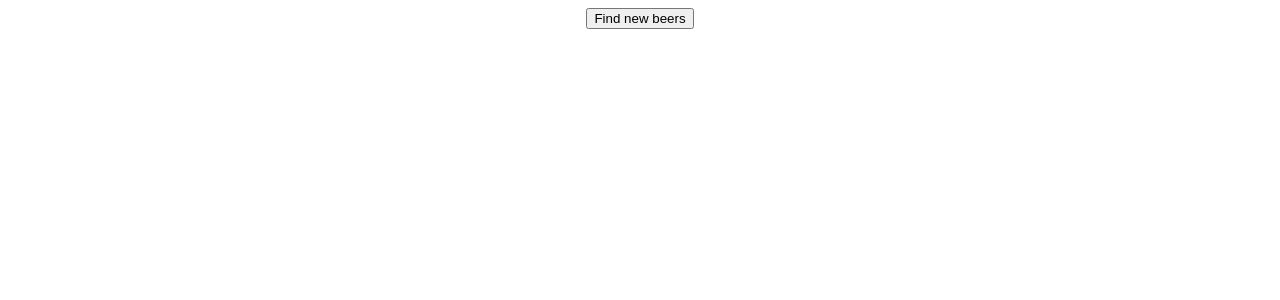
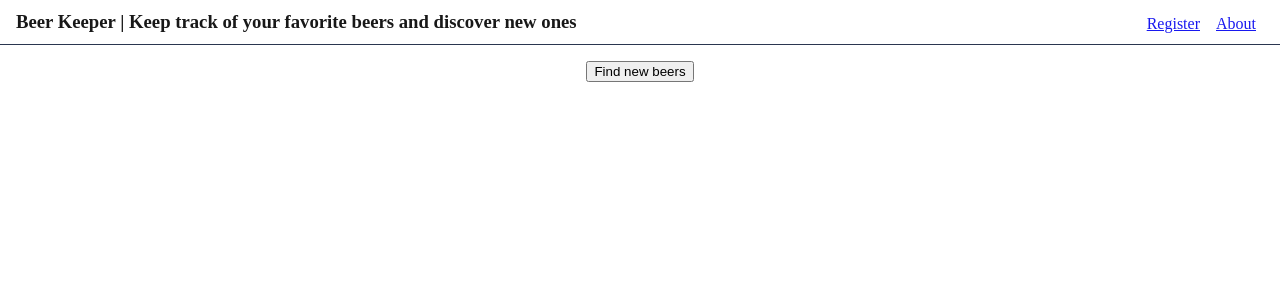
Before and after one commit to quidfacitis/beer-keeper, a React (Create React App) app in the folder client/: page / in a window 1280 px wide. Shown: the top 300 px of the page. Built offline with nearby package versions, Linux system fonts and the light colour scheme; the HTML template or start-up script is replaced by a standard one.

Commit message:
Add ShowcasedBeer, Navbar, About & Register components

```diff
--- a/client/src/App.css
+++ b/client/src/App.css
@@ -1,38 +1,86 @@
-.App {
-  text-align: center;
+/* Color palette:
+
+Black: 000000
+Dark blue: 14213D
+Light orange: FCA311
+Light grey: E5E5E5
+White: FFFFFF */
+
+* {
+  box-sizing: border-box;
+  margin: 0;
 }
 
-.App-logo {
-  height: 40vmin;
-  pointer-events: none;
+.app-container {
+  width: 80%;
+  margin: auto;
 }
 
-@media (prefers-reduced-motion: no-preference) {
-  .App-logo {
-    animation: App-logo-spin infinite 20s linear;
-  }
+.medium-container {
+  width: 50%;
+  margin: auto;
+  display: flex;
 }
 
-.App-header {
-  background-color: #282c34;
-  min-height: 100vh;
-  display: flex;
-  flex-direction: column;
-  align-items: center;
-  justify-content: center;
-  font-size: calc(10px + 2vmin);
-  color: white;
+.centered {
+  width: fit-content;
+  margin: auto;
 }
 
-.App-link {
-  color: #61dafb;
+.half-container {
+  width: 50%;
+  height: 10rem;
+  display: flex;
+  align-items: center;
+  flex-direction: column;
 }
 
-@keyframes App-logo-spin {
-  from {
-    transform: rotate(0deg);
-  }
-  to {
-    transform: rotate(360deg);
-  }
+.half-container p {
+  display: flex;
+
 }
+
+.beer-item-card {
+  display: inline-block;
+  width: 10%;
+  /* height: auto; */
+  border: solid 1px black;
+  padding: .1rem;
+}
+
+.beer-item-img {
+  height: 100%;
+  width: 100%;
+  object-fit: contain;
+}
+
+.navbar {
+  display: flex;
+  flex-direction: row;
+  justify-content: space-between;
+  padding: 0.7rem 1rem;
+  z-index: 1;
+  width: 100%;
+  border-bottom: solid 1px #14213D;
+  opacity: 0.9;
+  margin-bottom: 1rem;
+}
+
+.navbar ul {
+  display: flex;
+  list-style-type: none;
+  align-items: flex-end;
+}
+
+.navbar li {
+  padding: 0 .5rem;
+}
+
+.no-underline {
+  text-decoration: none;
+  color: #000000;
+}
+
+.no-underline:focus {
+  outline: none;
+}
--- a/client/src/App.js
+++ b/client/src/App.js
@@ -1,15 +1,25 @@
 import React from 'react';
+import { BrowserRouter as Router, Route, Switch } from 'react-router-dom';
 import Beers from './components/beers/Beers';
-
+import Navbar from './components/layout/Navbar';
+import About from './components/pages/About';
+import Register from './components/auth/Register';
 import BeerState from './context/beer/BeerState';
 import './App.css';
 
 function App() {
   return (
     <BeerState>
-      <div className="App">
-        <Beers />
-      </div>
+      <Router>
+        <Navbar />
+        <div className="app-container">
+          <Switch>
+            <Route exact path='/' component={Beers} />
+            <Route exact path='/register' component={Register} />
+            <Route exact path='/about' component={About} />
+          </Switch>
+        </div>
+      </Router>
     </BeerState>
   );
 }
--- /dev/null
+++ b/client/src/components/auth/Register.js
@@ -0,0 +1,11 @@
+import React from 'react';
+
+const Register = () => {
+  return (
+    <div>
+      <p>Register page</p>
+    </div>
+  )
+}
+
+export default Register;
--- a/client/src/components/beers/BeerItem.js
+++ b/client/src/components/beers/BeerItem.js
@@ -2,9 +2,8 @@ import React from 'react';
 
 const BeerItem = ({ beer }) => {
   return (
-    <div style={{ display: 'inline-block'}}>
-      <p>{beer.name}</p>
-      <img src={beer.labels.large} alt="t" width="200" height="200" />
+    <div className="beer-item-card">
+      <img src={beer.labels.large} alt="" className="beer-item-img" />
     </div>
   )
 }
--- a/client/src/components/beers/Beers.js
+++ b/client/src/components/beers/Beers.js
@@ -1,21 +1,24 @@
 import React, { useContext, useState } from 'react';
 import BeerItem from './BeerItem';
+import ShowcasedBeer from './ShowcasedBeer';
 import BeerContext from '../../context/beer/beerContext';
 
 const Beers = () => {
 
   const beerContext = useContext(BeerContext);
   const { beers, beersLoading, getBeers } = beerContext;
+  console.log(beers);
+  console.log(beersLoading);
 
   const [displayedBeersPage, setDisplayedBeersPage] = useState(1);
 
+  const beerMiniPageButtons = [];
   let displayedBeers = [];
-  const beerMiniPageButtons = [];
 
-  if (!beersLoading) {
-    displayedBeers = []
-    const numBeerMiniPages = beers.length % 10;
-    console.log(numBeerMiniPages);
+  if (!beersLoading && beers !== null) {
+    let numBeerMiniPages = Math.ceil(beers.length / 10);
+    console.log(`Beers length is: ${beers.length}`)
+    console.log(`numBeerMiniPages is: ${numBeerMiniPages}`);
 
     if (displayedBeersPage === numBeerMiniPages) {
       for (let i = ((displayedBeersPage - 1) * 10); i < beers.length; i++) {
@@ -30,14 +33,23 @@ const Beers = () => {
     for (let i = 1; i <= numBeerMiniPages; i++) {
       beerMiniPageButtons.push(<button key={i} onClick={() => setDisplayedBeersPage(i)}>{i}</button>);
     }
+    console.log(`displayedBeers: ${displayedBeers}`);
   }
 
   return (
     <div>
-      <button onClick={getBeers}>Find new beers</button>
-
-      {!beersLoading && displayedBeers.map(beer => <BeerItem key={beer.id} beer={beer} />)}
-      {!beersLoading && beerMiniPageButtons}
+      <div className="centered">
+        <button onClick={getBeers}>Find new beers</button>
+      </div>
+      <div className="centered">
+        {!beersLoading && <ShowcasedBeer beer={displayedBeers[0]}/>}
+      </div>
+      <div className="centered">
+        {!beersLoading && displayedBeers.map(beer => <BeerItem key={beer.id} beer={beer} />)}
+      </div>
+      <div className="centered">
+        {!beersLoading && beerMiniPageButtons}
+      </div>
     </div>
   )
 };
--- /dev/null
+++ b/client/src/components/beers/ShowcasedBeer.js
@@ -0,0 +1,28 @@
+import React from 'react';
+
+const ShowcasedBeer = ({ beer }) => {
+  const {
+    abv,
+    name,
+    labels,
+    style
+  } = beer;
+
+  return (
+    <div>
+      <div className="medium-container">
+        <div className="half-container">
+          <p>{name}</p>
+          <p>{style.name}</p>
+          <p>Abv: {abv}</p>
+        </div>
+        <div className="half-container">
+          <img src={labels.large} alt="" className="beer-item-img"/>
+        </div>
+      </div>
+      <p>{style.description}</p>
+    </div>
+  )
+}
+
+export default ShowcasedBeer;
--- /dev/null
+++ b/client/src/components/layout/Navbar.js
@@ -0,0 +1,20 @@
+import React from 'react';
+import { Link } from 'react-router-dom';
+
+const Navbar = () => {
+  return (
+    <div className="navbar">
+      <Link to='/' className="no-underline"><h3>Beer Keeper | Keep track of your favorite beers and discover new ones</h3></Link>
+      <ul>
+        <li>
+          <Link to='/register'>Register</Link>
+        </li>
+        <li>
+          <Link to='/about'>About</Link>
+        </li>
+      </ul>
+    </div>
+  )
+}
+
+export default Navbar;
--- /dev/null
+++ b/client/src/components/pages/About.js
@@ -0,0 +1,11 @@
+import React from 'react';
+
+const About = () => {
+  return (
+    <div>
+      <p>About page</p>
+    </div>
+  )
+}
+
+export default About;
```
